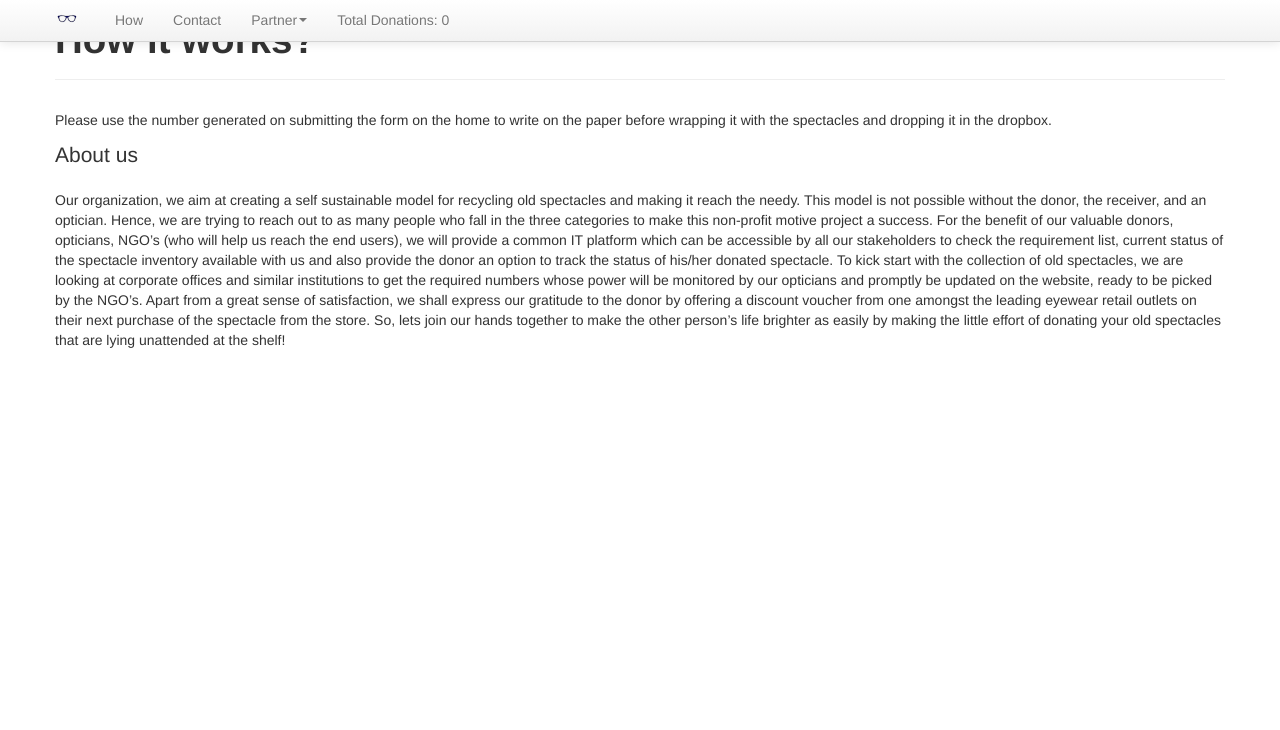
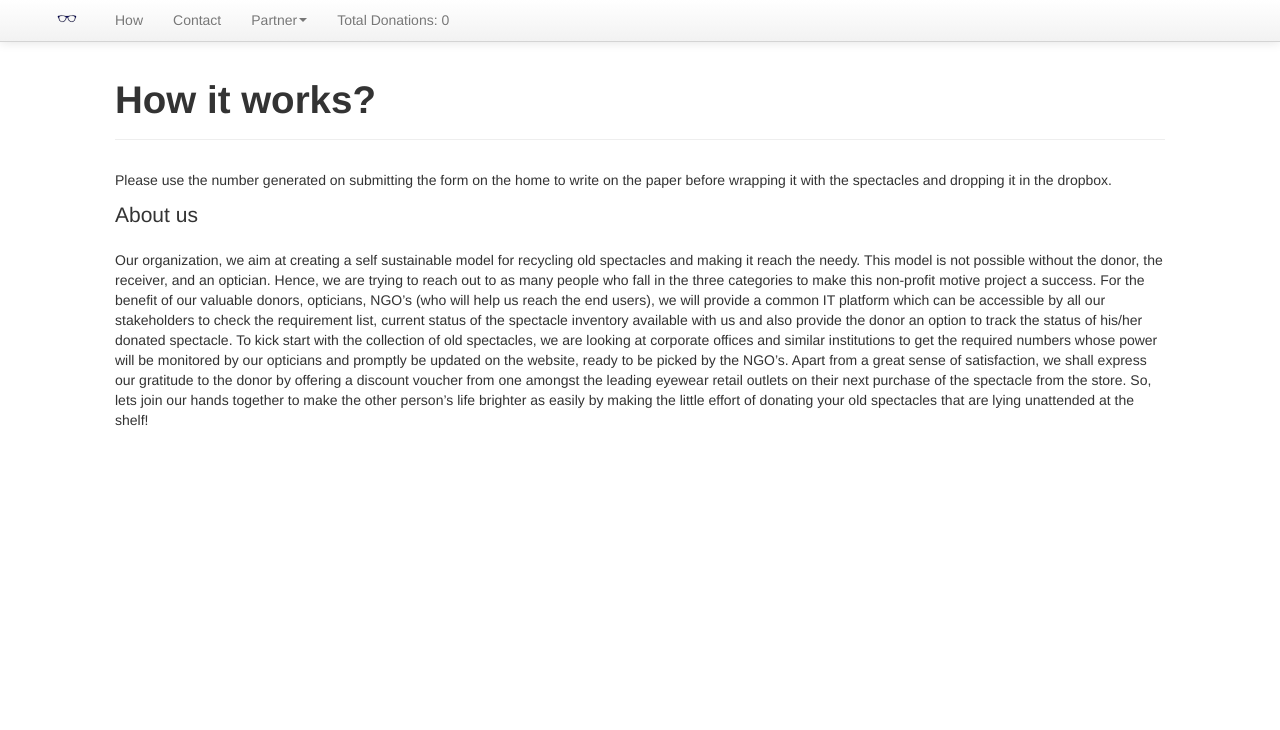
Before and after one commit to biplav/donateoldspecatacles.org, a Django app: page /home/how in a window 1280 px wide. Shown: the top 730 px of the page. Run offline with Django 3.2, Linux system fonts and the light colour scheme; data that the repository does not hold is empty; some libraries are stand-ins or nearby versions.

Commit message:
alignment correction

```diff
--- a/donatespectacles/settings.py
+++ b/donatespectacles/settings.py
@@ -160,7 +160,7 @@ EMAIL_HOST_PASSWORD = 'biplav3403'
 EMAIL_PORT = 587
 EMAIL_USE_TLS = True
 
-#Thing below should only go in production
+"""#Thing below should only go in production
 # Parse database configuration from $DATABASE_URL
 import dj_database_url
 DATABASES['default'] =  dj_database_url.config()
@@ -180,3 +180,4 @@ STATIC_URL = '/static/'
 STATICFILES_DIRS = (
     os.path.join(BASE_DIR, 'static'),
 )
+"""
--- a/donatespectacles/templates/contact.html
+++ b/donatespectacles/templates/contact.html
@@ -1,11 +1,13 @@
 {% extends "base.html" %}
 
 {% block content %}
+<div style="padding:60px">
 <div class="page-header">
   <h1>Contact Us</h1>
 </div>
  Please drop us a mail @ to get in touch with us if you would like to start a campaign, etc.
 
   </div>
+</div>
 <div id="push"></div>
 {% endblock %}
--- a/donatespectacles/templates/how.html
+++ b/donatespectacles/templates/how.html
@@ -1,6 +1,7 @@
 {% extends "base.html" %}
 
 {% block content %}
+<div style="padding:60px">
 <div class="page-header">
   <h1>How it works?</h1>
 </div>
@@ -36,5 +37,5 @@ So, lets join our hands together to make the other person’s life brighter as e
 
 your old spectacles that are lying unattended at the shelf!
   </div>
-<div id="push"></div>
+</div>
 {% endblock %}
--- a/donatespectacles/templates/index.html
+++ b/donatespectacles/templates/index.html
@@ -3,9 +3,7 @@
 
 {% block content %}
 <div class="hero-unit">
-<!--<div class="page-header"> -->
   <h1>Donate old spectacle</h1>
-<!--  </div> -->
   {%if donate_id %}
 	<p class="lead"> Thanks for your donation! </p>
   	<p>Please write the number BS00{{ donate_id }} on the paper used to wrap the specatacle with before putting it in the donation box. </p>
```
Also changed, not shown: 1 other file.
